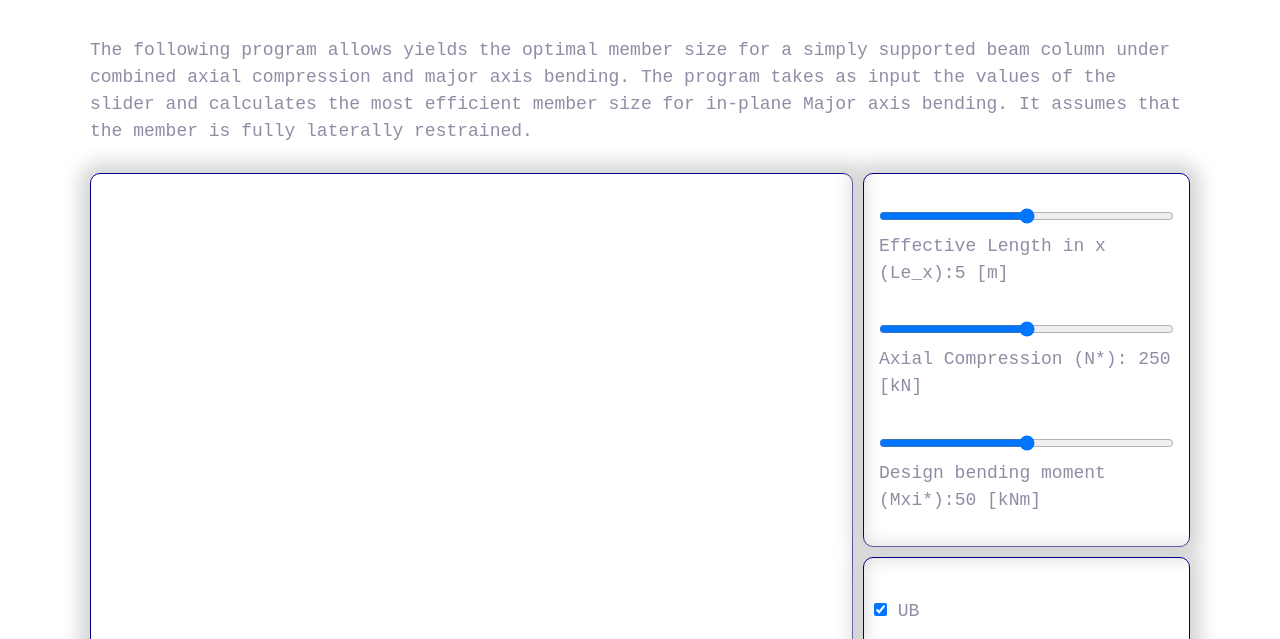
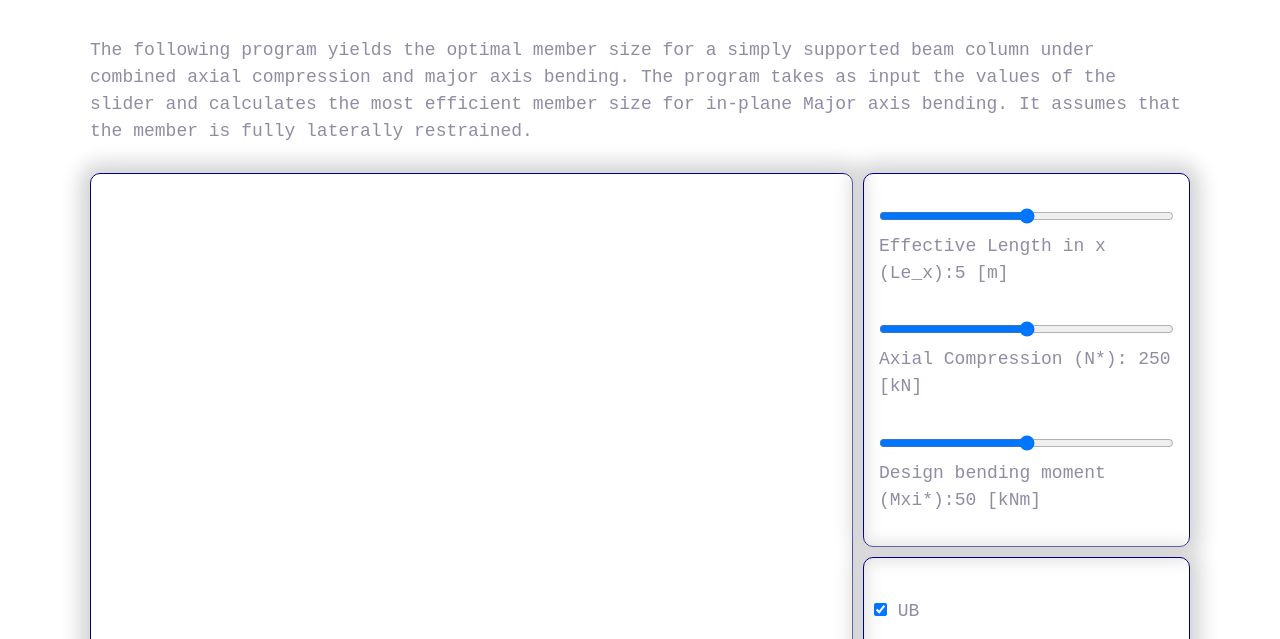
Before and after one commit to GabrielGarayalde/structoptima-website, a website built with Vite: page apps/column-design.html in a window 1280 px wide. Shown: the part 161-800 px from the top of the page. Built offline with nearby package versions, Linux system fonts and the light colour scheme.

Commit message:
formatting and links

```diff
--- a/apps/column-design.html
+++ b/apps/column-design.html
@@ -42,11 +42,11 @@
       <section class="grid grid--70-30">
         <div class="header">
           <p>
-            The following program allows yields the optimal member size for a
-            simply supported beam column under combined axial compression and
-            major axis bending. The program takes as input the values of the
-            slider and calculates the most efficient member size for in-plane
-            Major axis bending. It assumes that the member is fully laterally
+            The following program yields the optimal member size for a simply
+            supported beam column under combined axial compression and major
+            axis bending. The program takes as input the values of the slider
+            and calculates the most efficient member size for in-plane Major
+            axis bending. It assumes that the member is fully laterally
             restrained.
           </p>
         </div>
--- a/css/styles.css
+++ b/css/styles.css
@@ -627,8 +627,8 @@ a {
 }
 
 .hero__image {
-  /* width: 100%; */
-  max-height: 300px;
+  width: 100%;
+  /* max-height: 300px; */
   align-self: center;
 }
 
```
Also changed, not shown: apps.html (+1 -1 lines), index.html (+6 -2 lines), images/chevron.svg (added), images/column-design.png, images/section-property-calculator.png.
